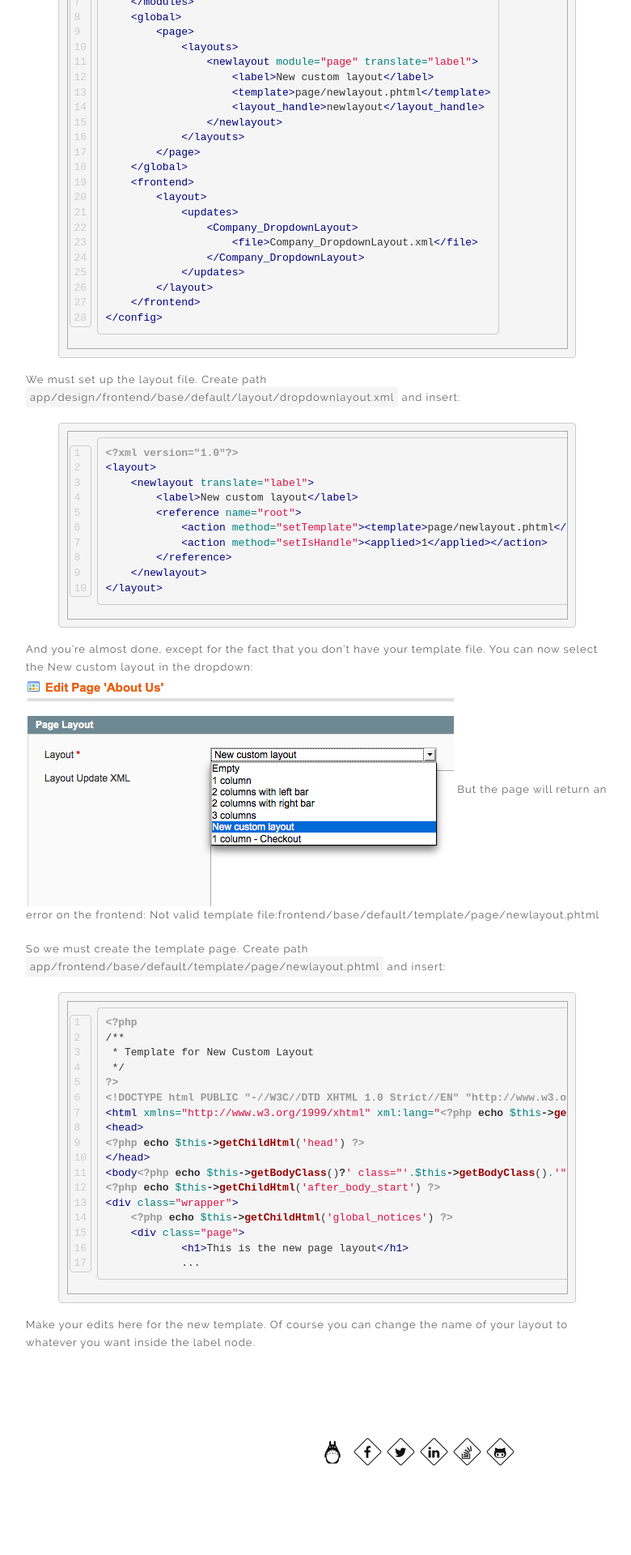
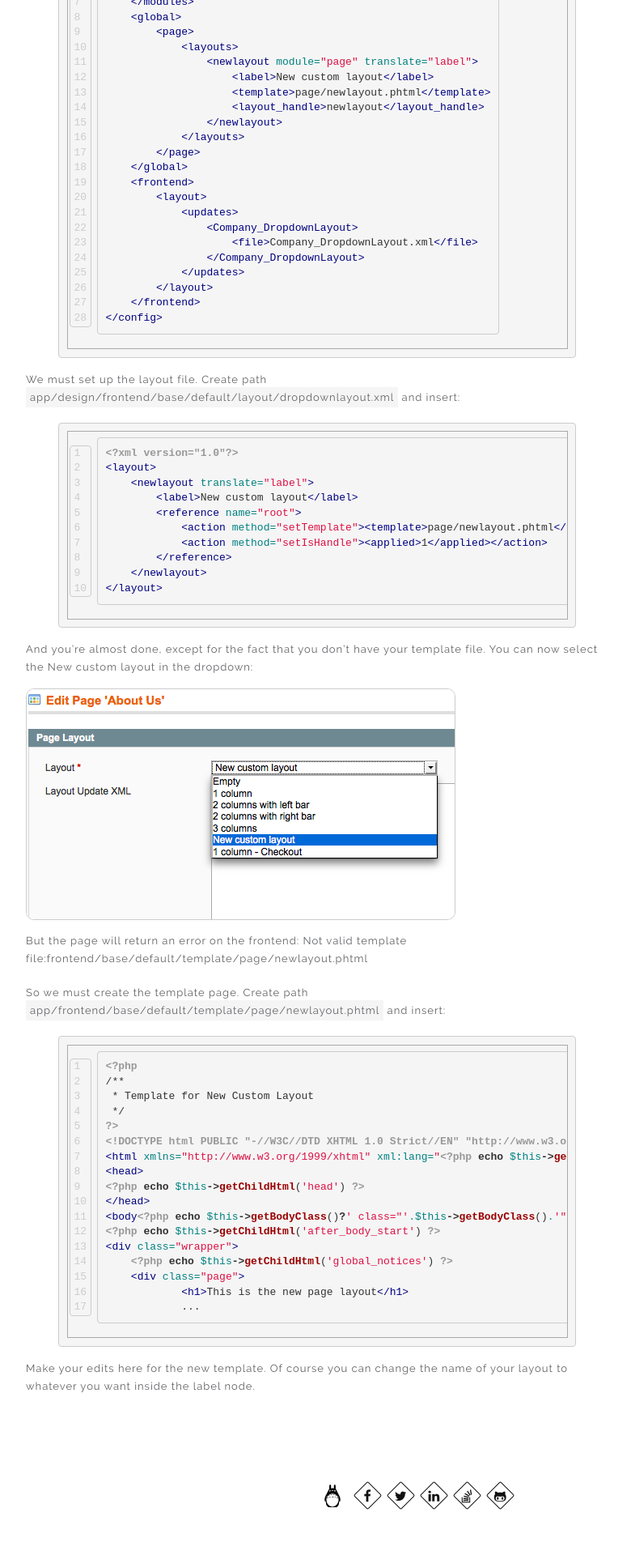
Before and after one commit to ClaudiuCreanga/ClaudiuCreanga.github.io, a Jekyll site: the page built from _posts/2015-07-30-magento-create-new-cms-layout.markdown, in a window 1280 px wide. Shown: the part 1122-3042 px from the top of the page at 81% size, without its empty margins (123-903 px from the left). Built offline with Jekyll 4.4.1, drawn with Linux system fonts in a browser that asks for light colours; nearby versions of some CDN libraries; comment, search, counter and statistics services are not loaded; before the commit the page ends 2988 px from its top, so only the background shows below that.

Commit message:
style images

```diff
--- a/foundation/scss/components/_blog.scss
+++ b/foundation/scss/components/_blog.scss
@@ -39,3 +39,9 @@
 .comments #footer ul{
 	display:none;
 }
+.post-image{
+	border: 1px solid #ccc;
+    border-radius: 10px;
+    display: block;
+    margin: 15px 0;
+}
```
Also changed, not shown: assets/css/main.css.
